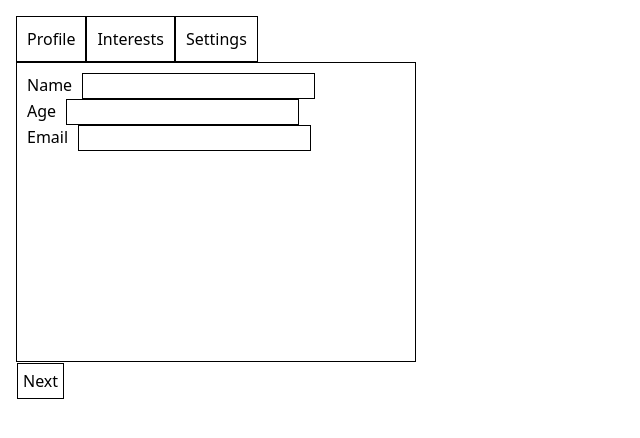
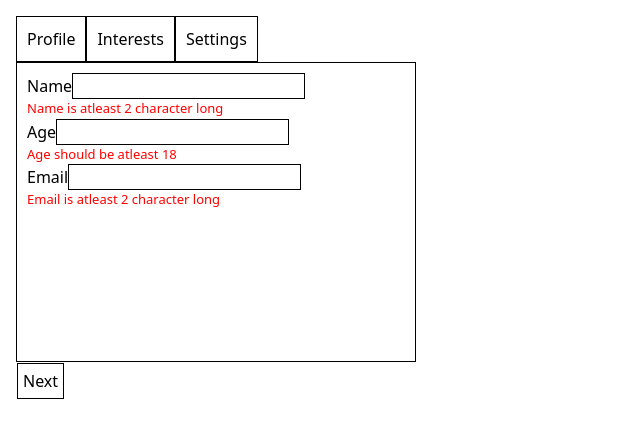
Before and after one commit to lokeshloki3/tabswitch-validate, a React (Vite) app: page / in a window 1280 px wide. Both pictures are taken after a click on the element "Profile". Shown: the top 438 px of the page, without its empty margins (0-640 px from the left). Built offline with nearby package versions, Linux system fonts and the light colour scheme.

Commit message:
validate errors are added

```diff
--- a/src/components/Interests.jsx
+++ b/src/components/Interests.jsx
@@ -42,7 +42,7 @@ export default function Interests({ data, setData, errors }) {
         />
         <label>Music</label>
       </div>
-      {/* {errors.interests && <span className="errors">{errors.interests}</span>} */}
+      {errors.interests && <span className="errors">{errors.interests}</span>}
     </div>
   );
 }
--- a/src/components/Profile.jsx
+++ b/src/components/Profile.jsx
@@ -1,18 +1,16 @@
 import React from 'react'
 
-const Profile = ({ data, setData }) => {
+const Profile = ({ data, setData, errors }) => {
 
   const handleChange = (e) => {
     const { name, value } = e.target;
 
-    setData((prevData) => ({
-      ...prevData, [name]: value,
-    }))
+    setData((prevData) => ({ ...prevData, [name]: value, }))
   }
 
   return (
     <div>
-      <div className='fields'>
+      <div>
         {/* htmlFor is for ID */}
         <label htmlFor='name'>Name</label>
         <input
@@ -22,8 +20,9 @@ const Profile = ({ data, setData }) => {
           value={data.name}
           onChange={handleChange}
         />
+        {errors.name && <span className="errors">{errors.name}</span>}
       </div>
-      <div className='fields'>
+      <div>
         <label htmlFor='age'>Age</label>
         <input
           type='number'
@@ -32,8 +31,10 @@ const Profile = ({ data, setData }) => {
           value={data.age}
           onChange={handleChange}
         />
+        {errors.age && <span className="errors">{errors.age}</span>}
+
       </div>
-      <div className='fields'>
+      <div>
         <label htmlFor='email'>Email</label>
         <input
           type='text'
@@ -42,6 +43,7 @@ const Profile = ({ data, setData }) => {
           value={data.email}
           onChange={handleChange}
         />
+        {errors.email && <span className="errors">{errors.email}</span>}
       </div>
     </div>
   )
--- a/src/components/Settings.jsx
+++ b/src/components/Settings.jsx
@@ -5,10 +5,7 @@ const Settings = ({ data, setData, errors }) => {
 
   const handleChange = (e) => {
     const { name, value } = e.target;
-    setData((prevState) => ({
-      ...prevState,
-      [name]: value,
-    }));
+    setData((prevState) => ({ ...prevState, [name]: value, }));
     // setData((prevState) => ({
     //   ...prevState,
     //   theme: e.target.name,
@@ -23,7 +20,7 @@ const Settings = ({ data, setData, errors }) => {
           <option value="english">English</option>
           <option value="hindi">Hindi</option>
         </select>
-        {/* {errors.language && <span className="errors">{errors.language}</span>} */}
+        {errors.language && <span className="errors">{errors.language}</span>}
       </div>
 
       <div>
--- a/src/components/TabForm.jsx
+++ b/src/components/TabForm.jsx
@@ -1,10 +1,63 @@
 import React, { useState } from 'react'
-import { tabs } from "../tabs";
+import Profile from "./Profile";
+import Interests from "./Interests";
+import Settings from "./Settings";
 
 const TabForm = () => {
-  const [activeTab, setActiveTab] = useState(0);
 
-  const SelectedComponent = tabs[activeTab].component;
+  const tabs = [
+    {
+      name: "Profile",
+      component: Profile,
+      validate: () => {
+        const err = {};
+        if (!data.name || data.name.length < 2) {
+          err.name = "Name is atleast 2 character long";
+        }
+
+        if (!data.age || data.age < 18) {
+          err.age = "Age should be atleast 18";
+        }
+
+        if (!data.email || data.email.length < 2) {
+          err.email = "Email is atleast 2 character long";
+        }
+
+        setErrors(err);
+        return err.name || err.email || err.age ? false : true;
+      }
+    },
+    {
+      name: "Interests",
+      component: Interests,
+      validate: () => {
+        const err = {};
+        if (data.interests.length < 2) {
+          err.interests = "Select atleast 2 interests";
+        }
+
+        setErrors(err);
+        return err.interests ? false : true;
+      },
+    },
+    {
+      name: "Settings",
+      component: Settings,
+      validate: () => {
+        const err = {};
+        if (data.language === "") {
+          err.language = "Select 1 Language";
+        }
+
+        setErrors(err);
+        return err.language ? false : true;
+      },
+    }
+  ]
+
+  const [activeTabIndex, setActiveTabIndex] = useState(0);
+
+  const SelectedComponent = tabs[activeTabIndex].component;
 
   const [data, setData] = useState({
     name: "",
@@ -15,16 +68,32 @@ const TabForm = () => {
     theme: "dark",
   })
 
+  const [errors, setErrors] = useState({})
+
   const handleNextClick = () => {
-    setActiveTab(activeTab + 1);
+    if (tabs[activeTabIndex].validate()) {
+      setActiveTabIndex(activeTabIndex + 1);
+    }
   }
 
   const handlePrevClick = () => {
-    setActiveTab(activeTab - 1);
+    setActiveTabIndex(activeTabIndex - 1);
   }
 
   const handleSubmitClick = () => {
-    console.log('data', data)
+    if (tabs[activeTabIndex].validate()) {
+      // api call
+      console.log("data", data);
+      setData({
+        name: "",
+        age: "",
+        email: "",
+        interests: [],
+        theme: "dark",
+        language: "",
+      });
+      setActiveTabIndex(0);
+    }
   }
 
   return (
@@ -34,7 +103,7 @@ const TabForm = () => {
           <div
             key={index}
             className='tab'
-            onClick={() => setActiveTab(index)}
+            onClick={() => tabs[activeTabIndex].validate() && setActiveTabIndex(index)}
           >
             {tab.name}
           </div>
@@ -42,13 +111,13 @@ const TabForm = () => {
       </div>
 
       <div className='content'>
-        <SelectedComponent data={data} setData={setData} />
+        <SelectedComponent data={data} setData={setData} errors={errors} />
       </div>
 
       <div>
-        {activeTab > 0 && <button onClick={handlePrevClick}>Prev</button>}
-        {activeTab < tabs.length - 1 && <button onClick={handleNextClick}>Next</button>}
-        {activeTab === tabs.length - 1 && <button onClick={handleSubmitClick}>Submit</button>}
+        {activeTabIndex > 0 && <button onClick={handlePrevClick}>Prev</button>}
+        {activeTabIndex < tabs.length - 1 && <button onClick={handleNextClick}>Next</button>}
+        {activeTabIndex === tabs.length - 1 && <button onClick={handleSubmitClick}>Submit</button>}
       </div>
 
     </div>
--- a/src/index.css
+++ b/src/index.css
@@ -17,11 +17,6 @@
     width: 400px;
 }
 
-.fields {
-    display: flex;
-    gap: 10px;
-}
-
 input{
     border: 1px solid black;
 }
@@ -32,3 +27,13 @@ button{
     margin: 1px;
     cursor: pointer;
 }
+
+.heading {
+  display: flex;
+}
+
+.errors {
+  color: red;
+  display: block;
+  font-size: small;
+}
--- a/src/tabs.js
+++ /dev/null
@@ -1,18 +0,0 @@
-import Profile from "./components/Profile";
-import Interests from "./components/Interests";
-import Settings from "./components/Settings";
-
-export const tabs = [
-    {
-        name: "Profile",
-        component: Profile,
-    },
-    {
-        name: "Interests",
-        component: Interests,
-    },
-    {
-        name: "Settings",
-        component: Settings,
-    }
-]
```
